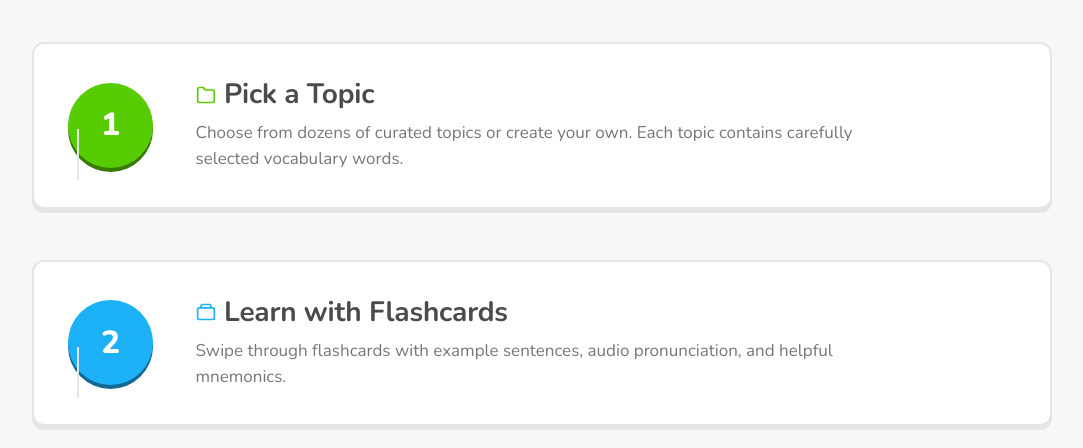
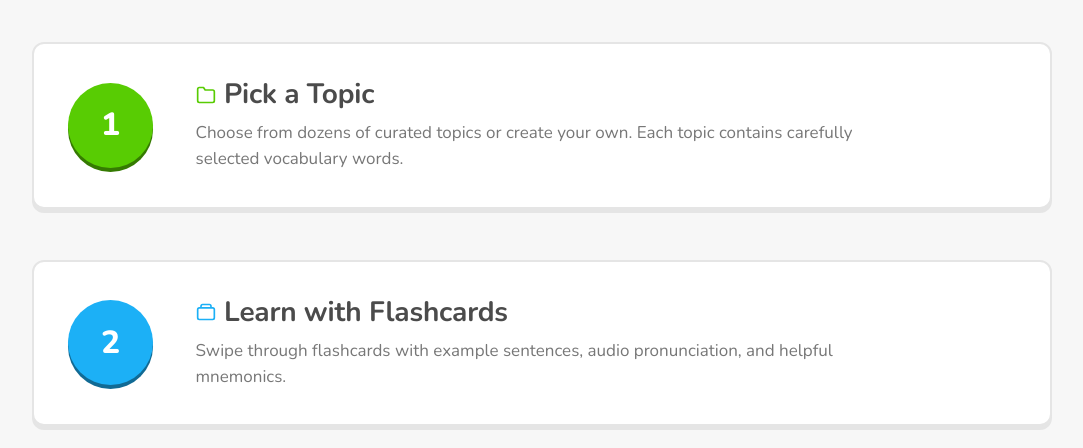
Before and after one commit to Chunggrizzy11/VocabularyApp, a React (Vite) app in the folder Front_End_Vocabulary/: page / in a window 1280 px wide. Shown: the part 2300-2748 px from the top of the page, without its empty margins (98-1181 px from the left). Built offline with nearby package versions, Linux system fonts and the light colour scheme.

Commit message:
Xóa class thừa

```diff
--- a/Front_End_Vocabulary/src/pages/Landing/sections/HowItWorksSection.tsx
+++ b/Front_End_Vocabulary/src/pages/Landing/sections/HowItWorksSection.tsx
@@ -143,7 +143,7 @@ export default function HowItWorksSection() {
               {/* Connector line (desktop only) */}
               {index < STEPS.length - 1 && (
                 <div
-                  className="hidden md:block absolute left-10 top-20 w-0.5 h-12"
+                  className=""
                   style={{ backgroundColor: "var(--border-default)" }}
                 />
               )}
```
